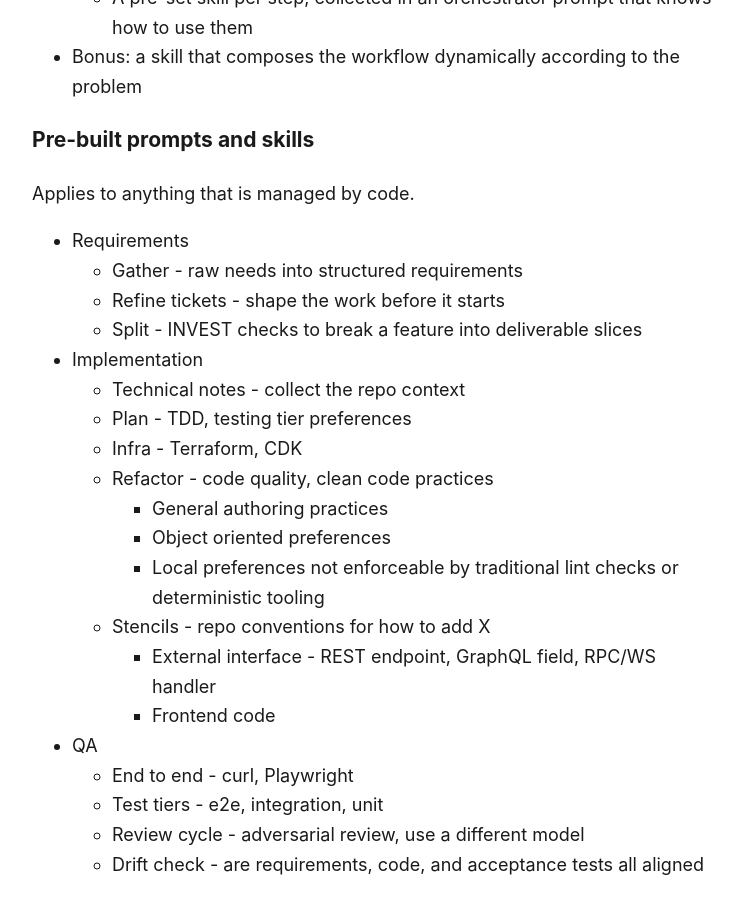
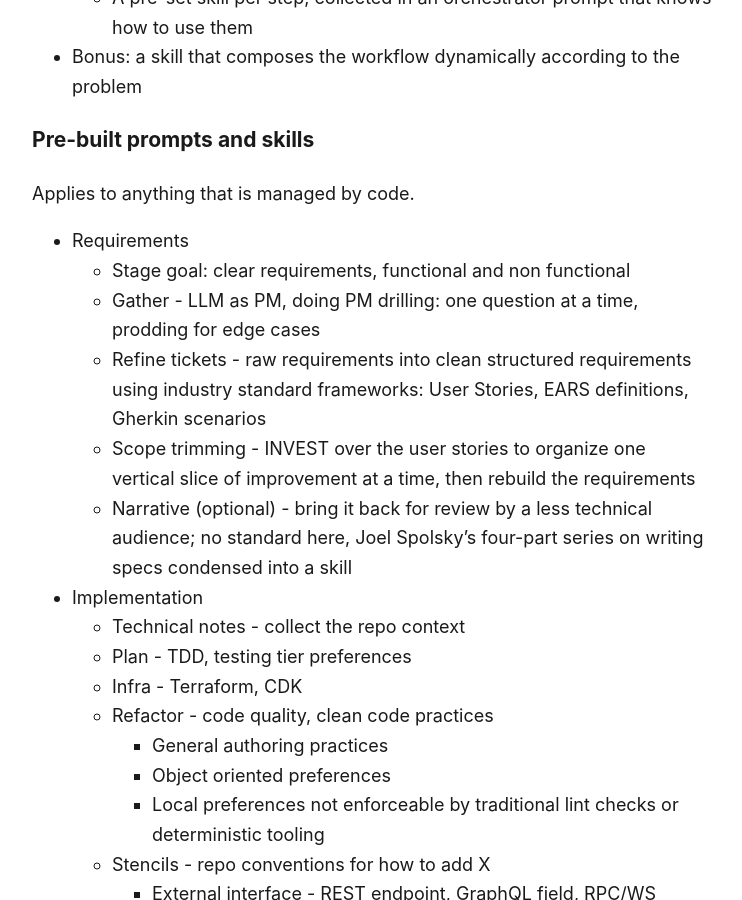
Before and after one commit to galileopy/blog, a Jekyll site: the page built from presentations/ai-assisted-coding-intro/outline.md, in a window 1280 px wide and 900 px high, scrolled down 4325 px. Shown: the whole window, without its empty margins (268-1010 px from the left). Built offline with Jekyll 4.4.1, drawn with Linux system fonts in a browser that asks for light colours; our own code applies the rules of GitHub Pages for plain Markdown files.

Commit message:
feat(presentations): expand requirements stage table with approach per step

```diff
--- a/presentations/ai-assisted-coding-intro/outline.md
+++ b/presentations/ai-assisted-coding-intro/outline.md
@@ -146,9 +146,11 @@ Same goal, three runs. What changes is when the correction was authored.
 Applies to anything that is managed by code.
 
 - Requirements
-    - Gather - raw needs into structured requirements
-    - Refine tickets - shape the work before it starts
-    - Split - INVEST checks to break a feature into deliverable slices
+    - Stage goal: clear requirements, functional and non functional
+    - Gather - LLM as PM, doing PM drilling: one question at a time, prodding for edge cases
+    - Refine tickets - raw requirements into clean structured requirements using industry standard frameworks: User Stories, EARS definitions, Gherkin scenarios
+    - Scope trimming - INVEST over the user stories to organize one vertical slice of improvement at a time, then rebuild the requirements
+    - Narrative (optional) - bring it back for review by a less technical audience; no standard here, Joel Spolsky's four-part series on writing specs condensed into a skill
 - Implementation
     - Technical notes - collect the repo context
     - Plan - TDD, testing tier preferences
--- a/presentations/ai-assisted-coding-intro/theme/galileo.css
+++ b/presentations/ai-assisted-coding-intro/theme/galileo.css
@@ -771,7 +771,8 @@
 .reveal .actors .actor { grid-column: auto; }
 
 /* optional steps: always on the board, never required */
-.reveal ol.agenda.diff li .opt {
+.reveal ol.agenda.diff li .opt,
+.reveal table.cmp td .opt {
   font-family: var(--gp-mono); font-size: 11px; letter-spacing: 0.32px;
   color: var(--gp-steel); margin-left: 8px;
 }
```
Also changed, not shown: presentations/ai-assisted-coding-intro/index.html (+6 -4 lines), 1 other file.
